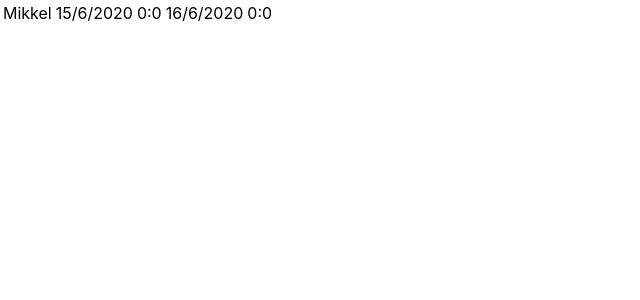
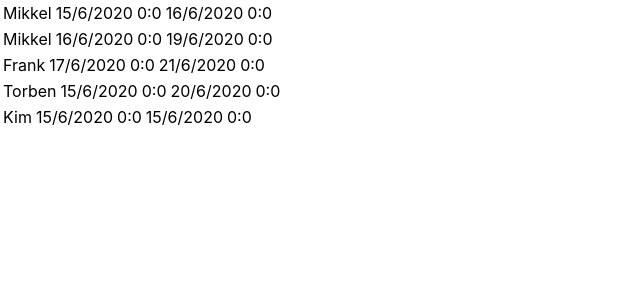
Before and after one commit to Tarth/wiplanner, a React (Create React App) app: page / in a window 1280 px wide. Shown: the top 300 px of the page, without its empty margins (0-640 px from the left). Built offline with nearby package versions, Linux system fonts and the light colour scheme.

Commit message:
Displays all workers on the screen

```diff
--- a/src/datahandler.js
+++ b/src/datahandler.js
@@ -3,18 +3,20 @@ export function DataHandler(setItems) {
   let jobdata = [];
 
   for (let i = 0; i < data.jobs.length; i++) {
-    let username = data.jobs[i].user;
-    let startdate = data.jobs[i].startdate;
-    let startmonth = data.jobs[i].startmonth;
-    let startyear = data.jobs[i].startyear;
-    let enddate = data.jobs[i].enddate;
-    let endmonth = data.jobs[i].endmonth;
-    let endyear = data.jobs[i].endyear;
+    const username = data.jobs[i].user;
+    const startdate = data.jobs[i].startdate;
+    const startmonth = data.jobs[i].startmonth;
+    const startyear = data.jobs[i].startyear;
+    const enddate = data.jobs[i].enddate;
+    const endmonth = data.jobs[i].endmonth;
+    const endyear = data.jobs[i].endyear;
+    const id = data.jobs[i].id;
+
 
     let startdato = new Date(startyear, startmonth, startdate);
     let slutdato = new Date(endyear, endmonth, enddate);
 
-    let job = { username: username, start: startdato, end: slutdato };
+    let job = { username: username, start: startdato, end: slutdato, id: id };
     jobdata.push(job);
   }
   setItems(jobdata);
--- a/src/index.js
+++ b/src/index.js
@@ -12,46 +12,41 @@ function Container() {
   return (
     <div>
       {/*Comments looks like this in JSX*/}
-      {/*<GetUserNamesFromJobs items={items}></GetUserNamesFromJobs>*/}
       <DisplayAllWorkers items={items}></DisplayAllWorkers>
     </div>
   );
 }
 
 function DisplayAllWorkers({ items }) {
-  console.log(items.length);
-  for (let i = 0; i < items.length; i++) {
-    return (
-      <div>
-        <DisplayWorker items={items} workerId={i}></DisplayWorker>
-      </div>
-    );
-  }
+  return (
+    <div>
+      {items.map(x => (
+        <DisplayWorker item={x} key={x.id}/>
+      ))}
+    </div>
+  );
 }
 
-function DisplayWorker({ items, workerId }) {
+function DisplayWorker({ item }) {
   return (
     <div>
       <table>
         <tbody>
           <tr>
-            <td>{items[workerId].username}</td>
+            <td>{item.username}</td>
             <td>
-              {items[workerId].start.getDate()}/
-              {items[workerId].start.getMonth()}/
-              {items[workerId].start.getFullYear()}
+              {item.start.getDate()}/{item.start.getMonth()}/
+              {item.start.getFullYear()}
             </td>
             <td>
-              {items[workerId].start.getHours()}:
-              {items[workerId].start.getMinutes()}
+              {item.start.getHours()}:{item.start.getMinutes()}
             </td>
             <td>
-              {items[workerId].end.getDate()}/{items[workerId].end.getMonth()}/
-              {items[workerId].end.getFullYear()}
+              {item.end.getDate()}/{item.end.getMonth()}/
+              {item.end.getFullYear()}
             </td>
             <td>
-              {items[workerId].end.getHours()}:
-              {items[workerId].end.getMinutes()}
+              {item.end.getHours()}:{item.end.getMinutes()}
             </td>
           </tr>
         </tbody>
@@ -59,22 +54,6 @@ function DisplayWorker({ items, workerId }) {
     </div>
   );
 }
-/*
-function GetUserNamesFromJobs({ items }) {
-  let usernames = [];
-
-  for (let i = 0; i < items.length; i++) {
-    let temp = items[i].username;
-    usernames.push(temp);
-  }
-
-  if (items === null) {
-    return <p>"Data has not loaded yet"</p>;
-  } else {
-    return <p>{usernames}</p>;
-  }
-}
-*/
 
 ReactDOM.render(
   <div className="room">
--- a/src/sampledata.json
+++ b/src/sampledata.json
@@ -1,6 +1,7 @@
 {
   "jobs": [
     {
+      "id": 1,
       "user": "Mikkel",
       "startdate": 15,
       "startmonth": 6,
@@ -10,6 +11,7 @@
       "endyear": 2020
     },
     {
+      "id": 2,
       "user": "Mikkel",
       "startdate": 16,
       "startmonth": 6,
@@ -19,6 +21,7 @@
       "endyear": 2020
     },
     {
+      "id": 3,
       "user": "Frank",
       "startdate": 17,
       "startmonth": 6,
@@ -28,6 +31,7 @@
       "endyear": 2020
     },
     {
+      "id": 4,
       "user": "Torben",
       "startdate": 15,
       "startmonth": 6,
@@ -37,6 +41,7 @@
       "endyear": 2020
     },
     {
+      "id": 5,
       "user": "Kim",
       "startdate": 15,
       "startmonth": 6,
```
